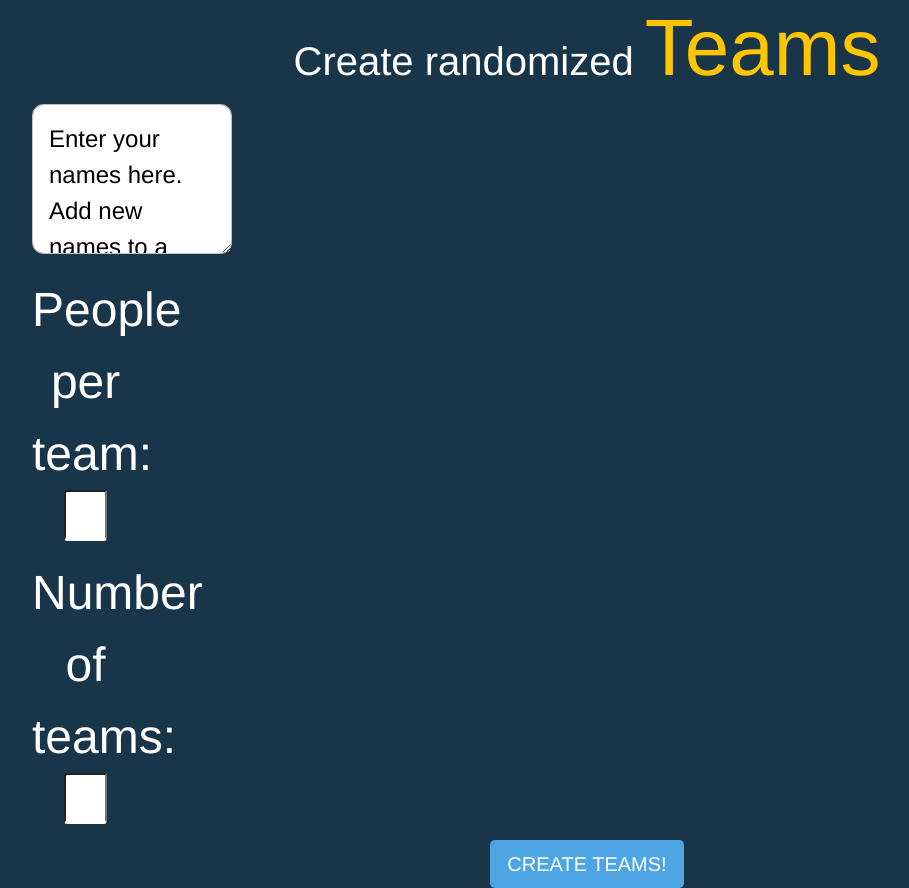
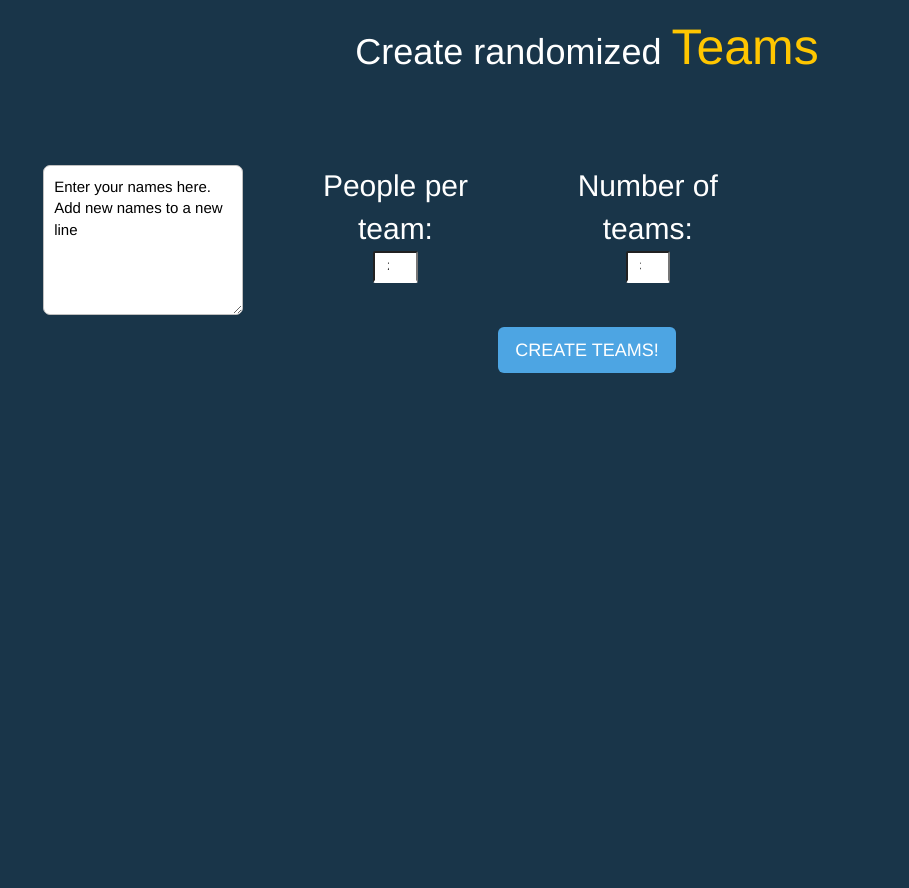
Before and after one commit to mikifriki/TeamGenerator, a plain HTML site: page index.html in a window 1280 px wide. Shown: the whole page, without its empty margins (53-962 px from the left). After the commit the page ends 800 px from the top, so only its background shows below. Drawn offline with nearby package versions, Linux system fonts and the light colour scheme.

Commit message:
Fixed forgotten bootsrap cdn links

```diff
--- a/index.html
+++ b/index.html
@@ -5,7 +5,9 @@
 	<title>Create random teams</title>
 	<script src="https://code.jquery.com/jquery-3.4.1.js"></script>
 	<link rel="stylesheet" href="node_modules\bootstrap\dist\css\bootstrap.min.css">
+	<link href="https://maxcdn.bootstrapcdn.com/bootstrap/3.3.7/css/bootstrap.min.css" rel="stylesheet" type="text/css" />
 	<script src="node_modules\bootstrap\dist\js\bootstrap.min.js"></script>
+	<script src="https://maxcdn.bootstrapcdn.com/bootstrap/3.3.7/js/bootstrap.min.js"></script>
 	<link type="text/css" rel="stylesheet" href="style.css">
 	<script src="groupGenerator.js"></script>
 </head>
--- a/style.css
+++ b/style.css
@@ -7,6 +7,9 @@
     font-size: 5rem;
 }
 
+.controls {
+    margin-top: 8rem;
+}
 .group-header {
     font-size: 3rem;
     color: var(--base);
```
